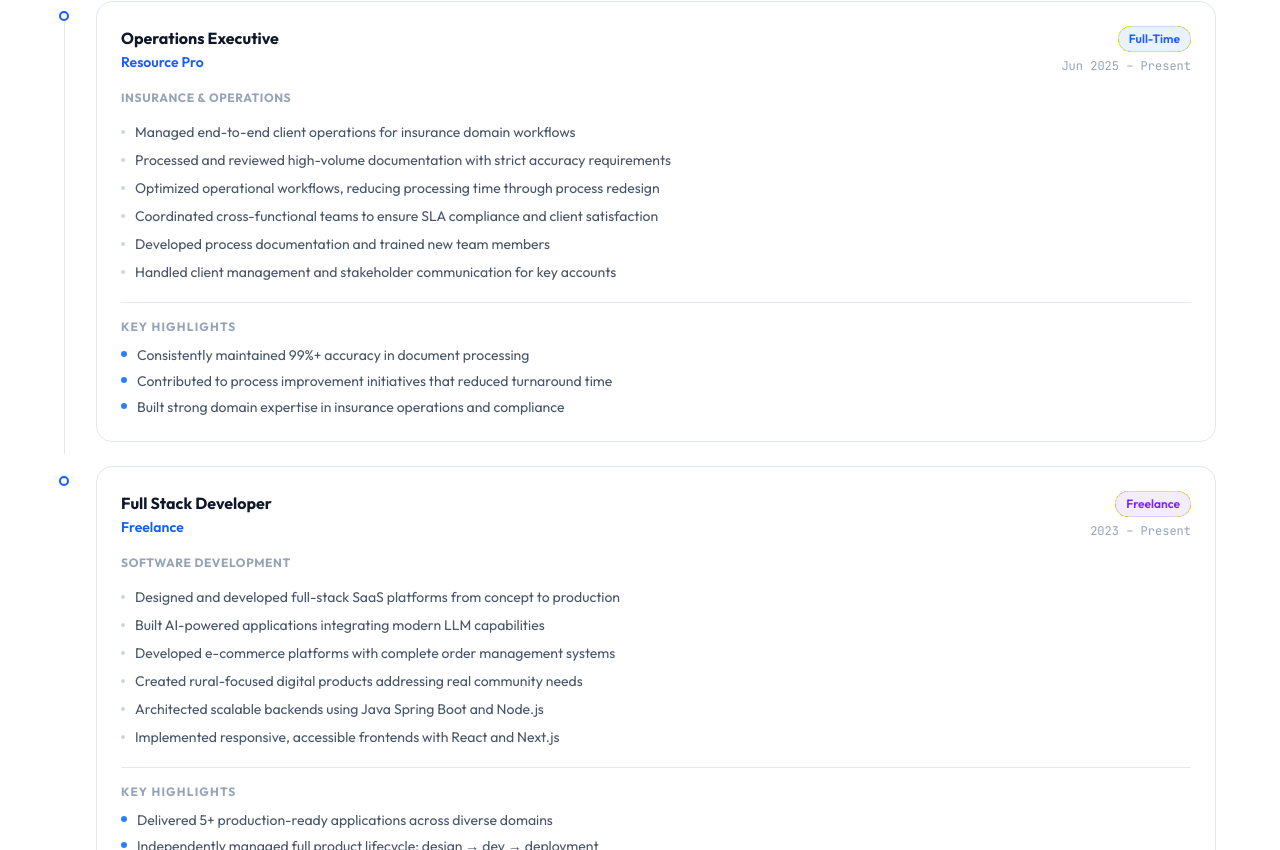
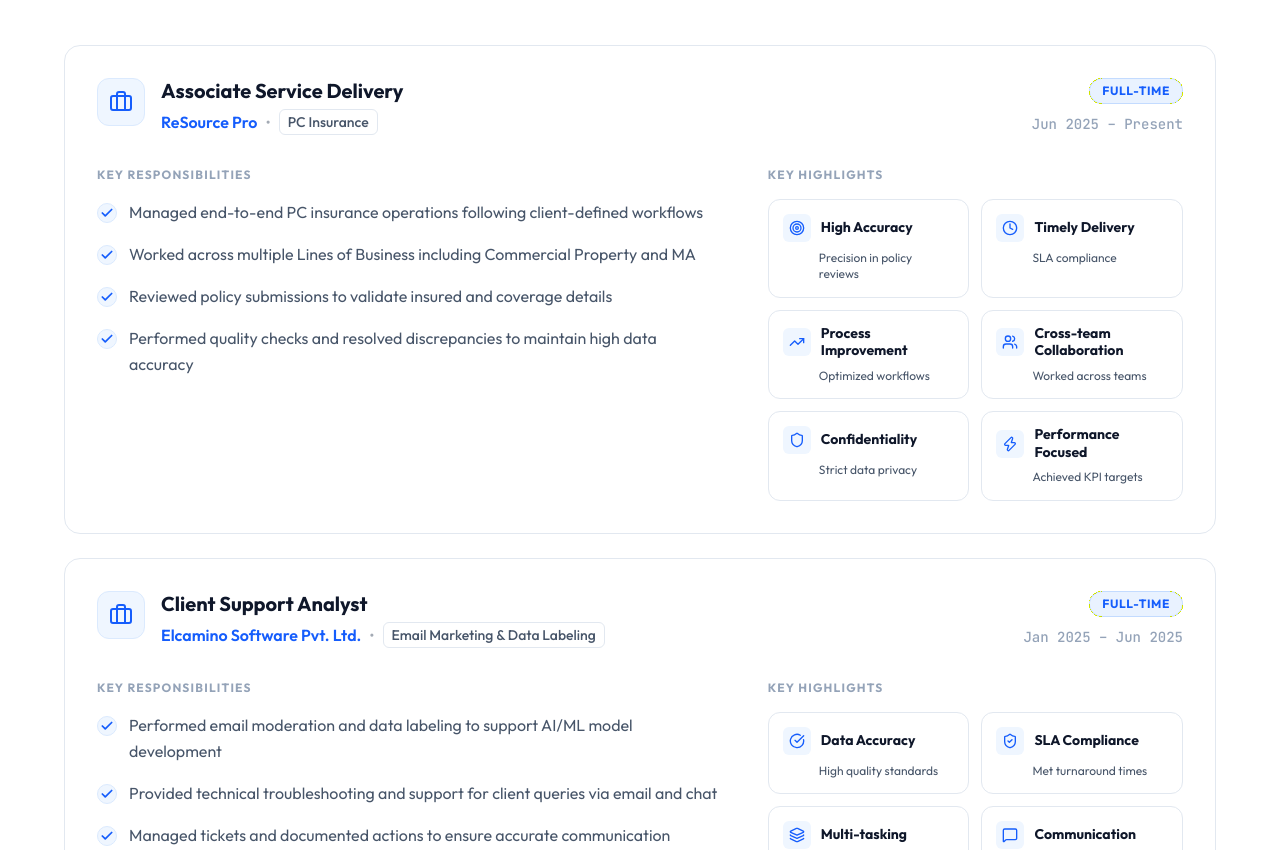
Before and after one commit to NileshCss/Nilesh.-Portfolio, a Next.js app: page / in a window 1280 px wide. Shown: the part 4750-5600 px from the top of the page. Built offline with nearby package versions, Linux system fonts and the light colour scheme; no server answers; the database is empty.

Commit message:
feat(experience): rebuild experience section with new design and updated roles

```diff
--- a/data/experience.ts
+++ b/data/experience.ts
@@ -3,48 +3,50 @@ import type { Experience } from "@/types";
 export const experiences: Experience[] = [
   {
     id: "resource-pro",
-    company: "Resource Pro",
-    role: "Operations Executive",
+    company: "ReSource Pro",
+    role: "Associate Service Delivery",
     type: "full-time",
     startDate: "Jun 2025",
     endDate: "Present",
-    location: "India",
-    domain: "Insurance & Operations",
+    location: "Remote",
+    domain: "PC Insurance",
     responsibilities: [
-      "Managed end-to-end client operations for insurance domain workflows",
-      "Processed and reviewed high-volume documentation with strict accuracy requirements",
-      "Optimized operational workflows, reducing processing time through process redesign",
-      "Coordinated cross-functional teams to ensure SLA compliance and client satisfaction",
-      "Developed process documentation and trained new team members",
-      "Handled client management and stakeholder communication for key accounts",
+      "Managed end-to-end PC insurance operations following client-defined workflows",
+      "Worked across multiple Lines of Business including Commercial Property and MA",
+      "Reviewed policy submissions to validate insured and coverage details",
+      "Performed quality checks and resolved discrepancies to maintain high data accuracy",
     ],
     highlights: [
-      "Consistently maintained 99%+ accuracy in document processing",
-      "Contributed to process improvement initiatives that reduced turnaround time",
-      "Built strong domain expertise in insurance operations and compliance",
+      "High Accuracy",
+      "Timely Delivery",
+      "Process Improvement",
+      "Cross-team Collaboration",
+      "Confidentiality",
+      "Performance Focused",
     ],
   },
   {
-    id: "freelance-dev",
-    company: "Freelance",
-    role: "Full Stack Developer",
-    type: "freelance",
-    startDate: "2023",
-    endDate: "Present",
+    id: "elcamino",
+    company: "Elcamino Software Pvt. Ltd.",
+    role: "Client Support Analyst",
+    type: "full-time",
+    startDate: "Jan 2025",
+    endDate: "Jun 2025",
     location: "Remote",
-    domain: "Software Development",
+    domain: "Email Marketing & Data Labeling",
     responsibilities: [
-      "Designed and developed full-stack SaaS platforms from concept to production",
-      "Built AI-powered applications integrating modern LLM capabilities",
-      "Developed e-commerce platforms with complete order management systems",
-      "Created rural-focused digital products addressing real community needs",
-      "Architected scalable backends using Java Spring Boot and Node.js",
-      "Implemented responsive, accessible frontends with React and Next.js",
+      "Performed email moderation and data labeling to support AI/ML model development",
+      "Provided technical troubleshooting and support for client queries via email and chat",
+      "Managed tickets and documented actions to ensure accurate communication",
+      "Reviewed and validated data to maintain quality and compliance standards",
     ],
     highlights: [
-      "Delivered 5+ production-ready applications across diverse domains",
-      "Independently managed full product lifecycle: design → dev → deployment",
-      "Applied operations domain expertise to build practical, business-oriented software",
+      "Data Accuracy",
+      "SLA Compliance",
+      "Multi-tasking",
+      "Communication",
+      "Analytical Skills",
+      "Client Focused",
     ],
   },
 ];
--- a/features/experience/ExperienceSection.tsx
+++ b/features/experience/ExperienceSection.tsx
@@ -1,10 +1,25 @@
 "use client";
 
 import { motion, type Variants } from "framer-motion";
-import { SectionHeader } from "@/components/ui/section-header";
 import { experiences } from "@/data/experience";
 import type { Experience } from "@/types";
 import { cn } from "@/lib/utils";
+import {
+  Target,
+  Clock,
+  TrendingUp,
+  Users,
+  Shield,
+  Zap,
+  CheckCircle,
+  ShieldCheck,
+  Layers,
+  MessageSquare,
+  BarChart,
+  Heart,
+  Check,
+  Briefcase
+} from "lucide-react";
 
 const container: Variants = {
   hidden: {},
@@ -16,65 +31,117 @@ const item: Variants = {
   visible: { opacity: 1, y: 0, transition: { duration: 0.55, type: "tween" } },
 };
 
+const getHighlightInfo = (label: string) => {
+  const map: Record<string, { icon: any; description: string }> = {
+    "High Accuracy": { icon: Target, description: "Precision in policy reviews" },
+    "Timely Delivery": { icon: Clock, description: "SLA compliance" },
+    "Process Improvement": { icon: TrendingUp, description: "Optimized workflows" },
+    "Cross-team Collaboration": { icon: Users, description: "Worked across teams" },
+    "Confidentiality": { icon: Shield, description: "Strict data privacy" },
+    "Performance Focused": { icon: Zap, description: "Achieved KPI targets" },
+    "Data Accuracy": { icon: CheckCircle, description: "High quality standards" },
+    "SLA Compliance": { icon: ShieldCheck, description: "Met turnaround times" },
+    "Multi-tasking": { icon: Layers, description: "Managed multiple priorities" },
+    "Communication": { icon: MessageSquare, description: "Clear client support" },
+    "Analytical Skills": { icon: BarChart, description: "Data validation" },
+    "Client Focused": { icon: Heart, description: "Excellent service" },
+  };
+
+  return map[label] || { icon: CheckCircle, description: "Key achievement" };
+};
+
 function ExperienceCard({ exp }: { exp: Experience }) {
   return (
     <motion.div
       variants={item}
-      className="relative pl-8 before:absolute before:left-0 before:top-3 before:h-full before:w-px before:bg-[var(--border-default)] last:before:hidden"
+      className="group relative bg-card border border-border-base rounded-2xl overflow-hidden hover:border-blue-500/50 hover:shadow-[0_8px_30px_rgba(37,99,235,0.12)] transition-all duration-300"
     >
-      <span className="absolute left-[-5px] top-[10px] h-2.5 w-2.5 rounded-full border-2 border-blue-600 dark:border-blue-500 bg-card" />
-
-      <div className="group p-6 rounded-2xl border border-border-base bg-card hover:border-blue-600 dark:hover:border-blue-500 hover:-translate-y-[3px] hover:shadow-[0_4px_24px_rgba(37,99,235,0.08)] transition-all duration-[220ms]">
-        <div className="flex flex-wrap items-start justify-between gap-3 mb-4">
-          <div>
-            <h3 className="text-base font-bold text-foreground">{exp.role}</h3>
-            <p className="text-sm text-blue-600 dark:text-blue-400 font-semibold mt-0.5">{exp.company}</p>
+      <div className="p-6 md:p-8">
+        {/* Header */}
+        <div className="flex flex-col md:flex-row md:items-start justify-between gap-4 mb-8">
+          <div className="flex items-start gap-4">
+            <div className="w-12 h-12 rounded-xl bg-blue-50 dark:bg-blue-900/20 text-blue-600 dark:text-blue-400 flex items-center justify-center shrink-0 border border-blue-100 dark:border-blue-800">
+              <Briefcase className="w-6 h-6" aria-hidden="true" />
+            </div>
+            <div>
+              <h3 className="text-xl font-bold text-foreground leading-tight">{exp.role}</h3>
+              <div className="flex flex-wrap items-center gap-2 mt-1.5">
+                <span className="text-blue-600 dark:text-blue-400 font-semibold">{exp.company}</span>
+                {exp.domain && (
+                  <>
+                    <span className="text-foreground-muted/50 hidden sm:inline" aria-hidden="true">•</span>
+                    <span className="text-sm font-medium text-foreground-muted bg-surface px-2 py-0.5 rounded-md border border-border-base">{exp.domain}</span>
+                  </>
+                )}
+              </div>
+            </div>
           </div>
-          <div className="flex flex-col items-end gap-1.5">
+          <div className="flex flex-col md:items-end gap-2.5">
             <span
               className={cn(
-                "text-xs px-2.5 py-1 rounded-full font-semibold",
-                exp.type === "full-time"
-                  ? "bg-blue-500/10 text-blue-600 dark:text-blue-400 border border-blue-500/20"
-                  : "bg-violet-500/10 text-violet-600 dark:text-violet-400 border border-violet-500/20"
+                "inline-flex w-fit text-xs px-3 py-1 rounded-full font-bold uppercase tracking-wider",
+                "bg-blue-500/10 text-blue-600 dark:text-blue-400 border border-blue-500/20"
               )}
             >
-              {exp.type === "full-time" ? "Full-Time" : "Freelance"}
+              {exp.type === "full-time" ? "Full-Time" : exp.type}
             </span>
-            <span className="text-xs text-foreground-faint font-mono">
-              {exp.startDate} – {exp.endDate}
+            <span className="text-sm text-foreground-faint font-mono font-medium">
+              <time>{exp.startDate}</time> – <time>{exp.endDate}</time>
             </span>
           </div>
         </div>
 
-        {exp.domain && (
-          <p className="text-xs font-bold text-foreground-faint mb-4 uppercase tracking-wider">{exp.domain}</p>
-        )}
-
-        <ul className="space-y-2 mb-5">
-          {exp.responsibilities.map((resp, i) => (
-            <li key={i} className="flex items-start gap-2.5 text-sm text-foreground-muted">
-              <span className="mt-2 h-1 w-1 rounded-full bg-[var(--border-strong)] shrink-0" />
-              {resp}
-            </li>
-          ))}
-        </ul>
-
-        {exp.highlights && exp.highlights.length > 0 && (
-          <div className="pt-4 border-t border-border-base">
-            <p className="text-xs font-bold text-foreground-faint uppercase tracking-widest mb-2.5">
-              Key highlights
-            </p>
-            <ul className="space-y-1.5">
-              {exp.highlights.map((h, i) => (
-                <li key={i} className="flex items-start gap-2.5 text-sm text-foreground-muted">
-                  <span className="mt-1.5 h-1.5 w-1.5 rounded-full bg-blue-500 dark:bg-blue-400 shrink-0" />
-                  {h}
+        {/* Two Column Layout */}
+        <div className="grid grid-cols-1 lg:grid-cols-[1.5fr_1fr] gap-8 md:gap-12">
+          {/* Left Column: Responsibilities */}
+          <div>
+            <h4 className="text-xs font-bold text-foreground-faint uppercase tracking-widest mb-4 flex items-center gap-2">
+              Key Responsibilities
+            </h4>
+            <ul className="space-y-4" aria-label={`Responsibilities as ${exp.role}`}>
+              {exp.responsibilities.map((resp, i) => (
+                <li key={i} className="flex items-start gap-3 group/item">
+                  <div className="mt-1 shrink-0 p-0.5 rounded-full bg-blue-50 dark:bg-blue-900/20 text-blue-600 dark:text-blue-400 border border-blue-100 dark:border-blue-800 transition-colors group-hover/item:bg-blue-500 group-hover/item:text-white group-hover/item:border-blue-500 dark:group-hover/item:bg-blue-500 dark:group-hover/item:border-blue-500">
+                    <Check className="w-3.5 h-3.5" strokeWidth={3} aria-hidden="true" />
+                  </div>
+                  <span className="text-sm md:text-base text-foreground-muted leading-relaxed">
+                    {resp}
+                  </span>
                 </li>
               ))}
             </ul>
           </div>
-        )}
+
+          {/* Right Column: Highlights Grid */}
+          {exp.highlights && exp.highlights.length > 0 && (
+            <div>
+              <h4 className="text-xs font-bold text-foreground-faint uppercase tracking-widest mb-4 flex items-center gap-2">
+                Key Highlights
+              </h4>
+              <div className="grid grid-cols-1 sm:grid-cols-2 lg:grid-cols-2 xl:grid-cols-2 gap-3">
+                {exp.highlights.map((highlight, i) => {
+                  const { icon: Icon, description } = getHighlightInfo(highlight);
+                  return (
+                    <div
+                      key={i}
+                      className="p-3.5 rounded-xl bg-surface border border-border-base group-hover:border-blue-500/30 transition-colors flex flex-col gap-2"
+                    >
+                      <div className="flex items-center gap-2.5">
+                        <div className="p-1.5 rounded-md bg-blue-50 dark:bg-blue-900/20 text-blue-600 dark:text-blue-400 shrink-0">
+                          <Icon className="w-4 h-4" aria-hidden="true" />
+                        </div>
+                        <span className="text-sm font-bold text-foreground leading-tight">{highlight}</span>
+                      </div>
+                      <p className="text-xs text-foreground-muted leading-snug pl-9">
+                        {description}
+                      </p>
+                    </div>
+                  );
+                })}
+              </div>
+            </div>
+          )}
+        </div>
       </div>
     </motion.div>
   );
@@ -82,7 +149,7 @@ function ExperienceCard({ exp }: { exp: Experience }) {
 
 export function ExperienceSection({ experiences: experiencesList = experiences }: { experiences?: Experience[] }) {
   return (
-    <section id="experience" className="py-[72px] bg-surface border-t border-border-base">
+    <section id="experience" className="py-24 bg-surface border-t border-border-base" aria-label="Work Experience">
       <div className="max-w-[1200px] mx-auto px-6">
         <motion.div
           initial="hidden"
@@ -90,16 +157,23 @@ export function ExperienceSection({ experiences: experiencesList = experiences }
           viewport={{ once: true, margin: "-80px" }}
           variants={container}
         >
-          <motion.div variants={item}>
-            <SectionHeader
-              eyebrow="Experience"
-              title="Where I've worked."
-              description="A blend of professional operations experience and hands-on product development."
-              accentUnderline
-            />
+          {/* Section Header */}
+          <motion.div variants={item} className="mb-16">
+            <div className="flex items-center gap-3 mb-4">
+              <span className="w-2.5 h-2.5 rounded-full bg-blue-600 inline-block" aria-hidden="true" />
+              <span className="text-sm font-black uppercase tracking-[0.2em] text-blue-600">
+                EXPERIENCE
+              </span>
+            </div>
+            <h2 className="text-4xl md:text-5xl font-extrabold text-foreground tracking-tight mb-5">
+              Where I've worked.
+            </h2>
+            <p className="text-lg text-foreground-muted max-w-2xl leading-relaxed">
+              A blend of professional operations experience and dedicated client support, ensuring high-quality service, compliance, and impactful results.
+            </p>
           </motion.div>
 
-          <div className="space-y-6 mt-4">
+          <div className="space-y-6">
             {experiencesList.map((exp) => (
               <ExperienceCard key={exp.id} exp={exp} />
             ))}
```
